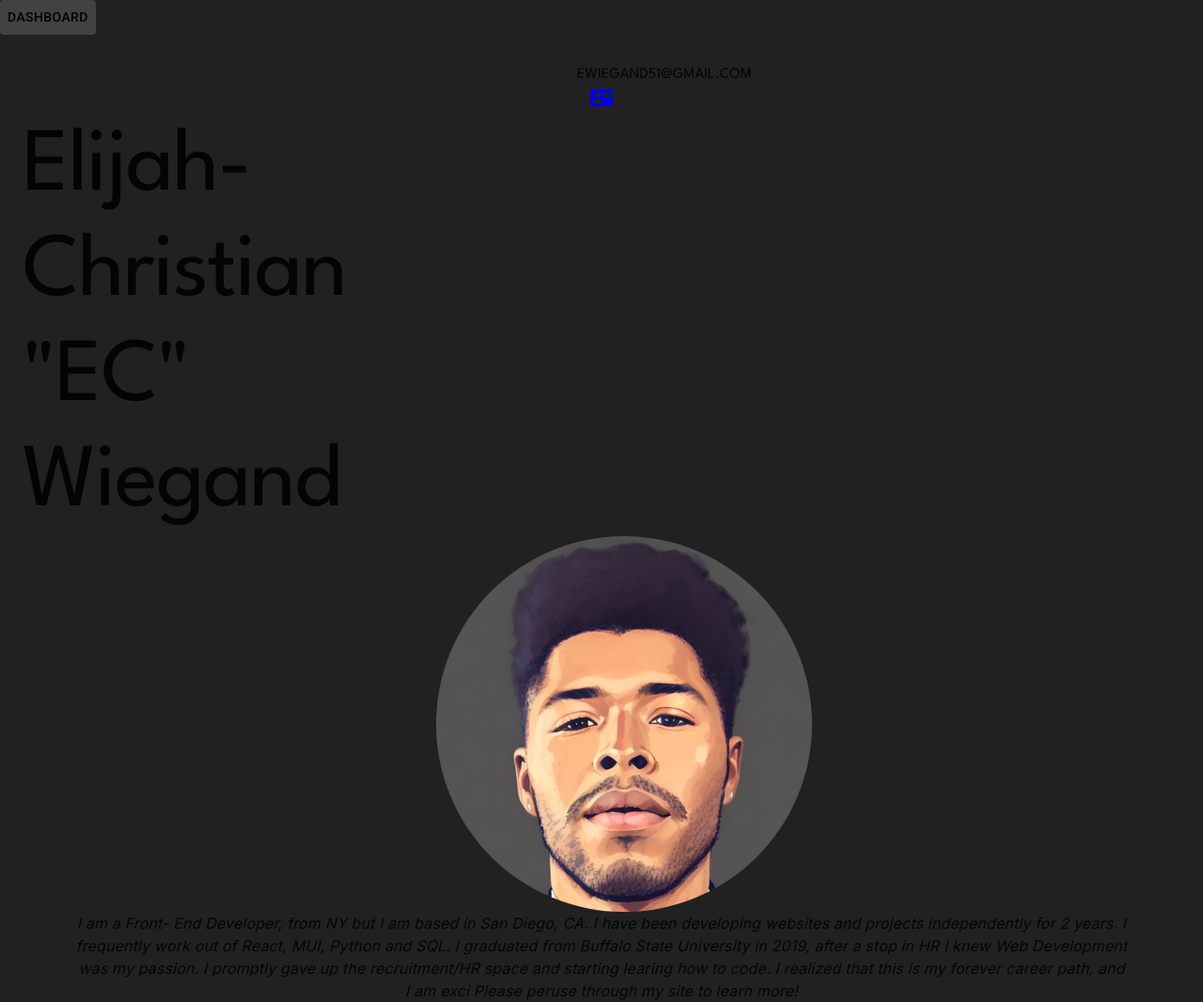
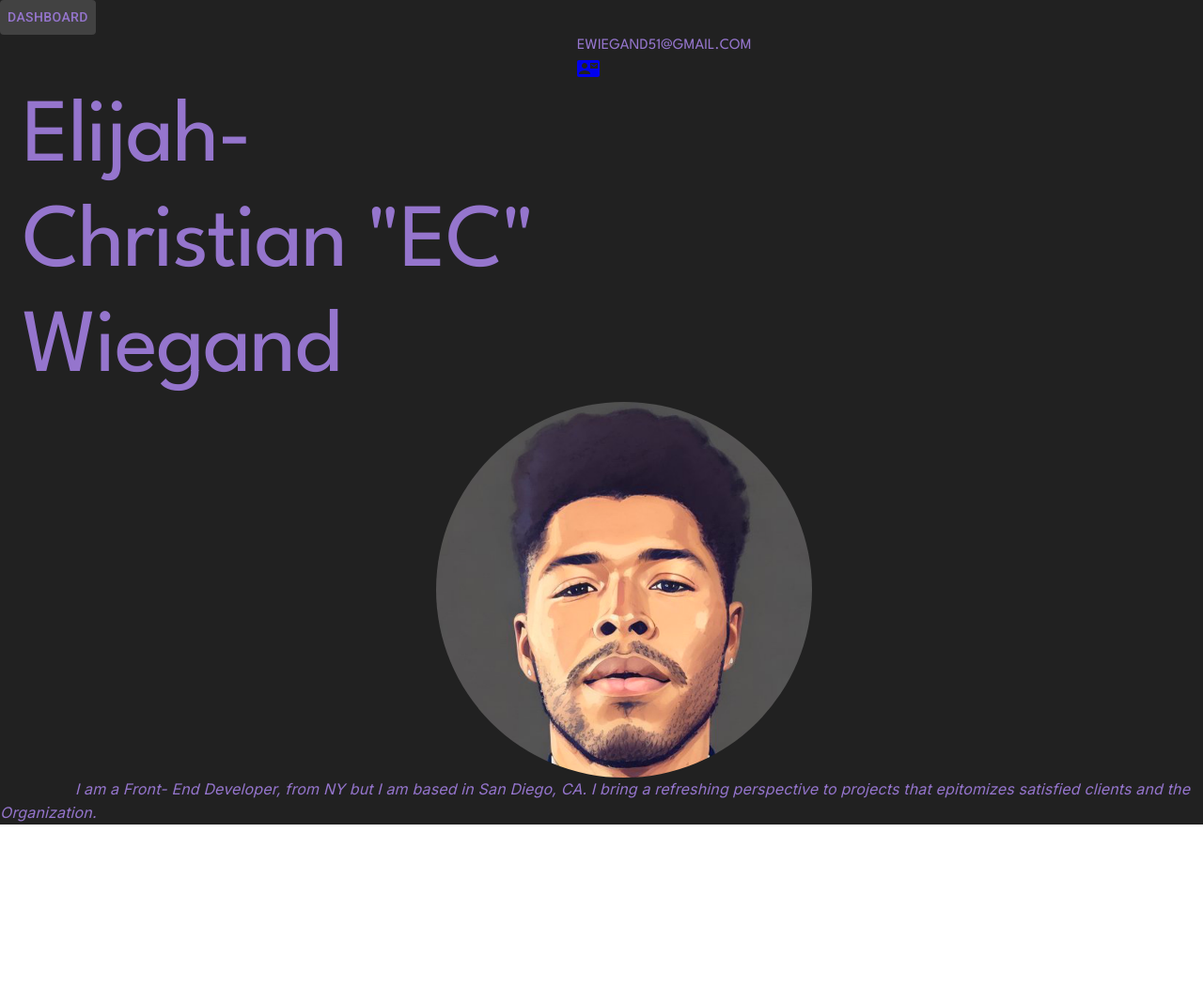
Before and after one commit to ECdub27/portfolio-site, a React (Create React App) app: page / in a window 1280 px wide. Shown: the whole page at 94% size. After the commit the page ends 878 px from the top, so only its background shows below. Built offline with nearby package versions, Linux system fonts and the light colour scheme; no server answers.

Commit message:
dadjoke api

```diff
--- a/src/components/Menu.js
+++ b/src/components/Menu.js
@@ -5,6 +5,7 @@ import MenuItem from '@mui/material/MenuItem';
 import { Link } from 'react-router-dom';
 import { Home } from '@mui/icons-material';
 import './menu.css';
+
 
 export default function BasicMenu() {
     const [anchorEl, setAnchorEl] = React.useState(null);
@@ -18,6 +19,7 @@ export default function BasicMenu() {
 
     return (
       <div className='menu'>
+
         <Button
           id="basic-button"
           aria-controls={open ? 'basic-menu' : undefined}
@@ -25,7 +27,8 @@ export default function BasicMenu() {
           aria-expanded={open ? 'true' : undefined}
           onClick={handleClick}
           sx={{alignItems: 'center',
-        color: 'black', backgroundColor:'#424242'
+        color: '#9575cd', backgroundColor:'#424242',
+
       }}
         >
           Dashboard
--- a/src/pages/Home.js
+++ b/src/pages/Home.js
@@ -5,7 +5,7 @@ import Box from '@mui/material/Box';
 import { Typography } from '@mui/material';
 import Avatar from '@mui/material/Avatar';
 import propic from './propic.png';
-
+import Grid from '@mui/material/Grid';
 import { Link } from 'react-router-dom';
 
 
@@ -21,19 +21,20 @@ flex:'auto',
 width: 100
 }}
   >
-<Typography sx={{padding: 0,
+    <Grid container spacing={4}>
+      <Grid item xs={8}>
+<Typography color="#9575cd" sx={{
       textTransform:'uppercase',
       fontweight: 'bold',
       fontFamily: 'League Spartan',
-      backgroundColor:'#212121',
-      margin:  0,
-      flex:'auto'
       }}>
         ewiegand51@gmail.com
       </Typography>
       <Link to='mailto:ewiegand51@gmail.com' exact component={ContactMailIcon}>
-      <ContactMailIcon sx={{backgroundColor: '#212121'}} />
+      <ContactMailIcon  />
       </Link>
+      </Grid>
+      </Grid>
    </Container>
 
 <Container sx={{margin: 0,
@@ -42,17 +43,22 @@ flex:'auto',
 width: 900,
 backgroundColor:'#212121',
 }}>
-<Box sx={{ backgroundColor:'#212121'}}>
-  <Typography variant="h1" component="h2" sx={{textAlign:'center',
-fontFamily:'League Spartan', width: 100,
-}}>
+<Box sx={{ backgroundColor:'#212121', }}>
+  <Grid container rowSpacing={12}>
+    <Grid item xs={8}>
+  <Typography variant="h1" component="h2" color="#9575cd" sx={{
+fontFamily:'League Spartan'}}>
     Elijah-Christian "EC" Wiegand
   </Typography>
+  </Grid>
+  </Grid>
   </Box>
+
 </Container>
 
 <Container sx={{backgroundColor: '#212121', flexWrap:'wrap',}}>
 <Avatar alt="Elijah-Christian"  src={propic} sx={{
+
   width: 400,
   height: 400,
   left:400,
@@ -65,7 +71,7 @@ fontFamily:'League Spartan', width: 100,
   </Avatar>
   </Container>
  <Box sx={{backgroundColor:'#212121'}}>
-   <Typography sx={{
+   <Typography color="#9575cd" component="body1" sx={{
     fontWeight:'medium',
     fontColor:'#212121',
     fontStyle:'Oblique',
@@ -74,15 +80,12 @@ fontFamily:'League Spartan', width: 100,
     marginLeft: 10,
     marginRight: 10,
     textAlign: 'center'
+
    }}>
       I am a Front- End Developer, from NY
       but I am based in San Diego, CA.
-      I have been developing websites and projects independently
-      for 2 years. I frequently work out of React, MUI, Python and SQL.
-      I graduated from Buffalo State University in 2019, after a stop in HR
-      I knew Web Development was my passion. I promptly gave up the recruitment/HR space and starting learing how to code.
-      I realized that this is my forever career path, and I am exci Please peruse through my site to learn more!
-
+      I bring a refreshing perspective to projects that epitomizes satisfied clients
+      and the Organization.
    </Typography>
   </Box>
 
```
Also changed, not shown: src/App.js (+31 -4 lines), src/components/dadJoke.js (added, +31 -0 lines).
